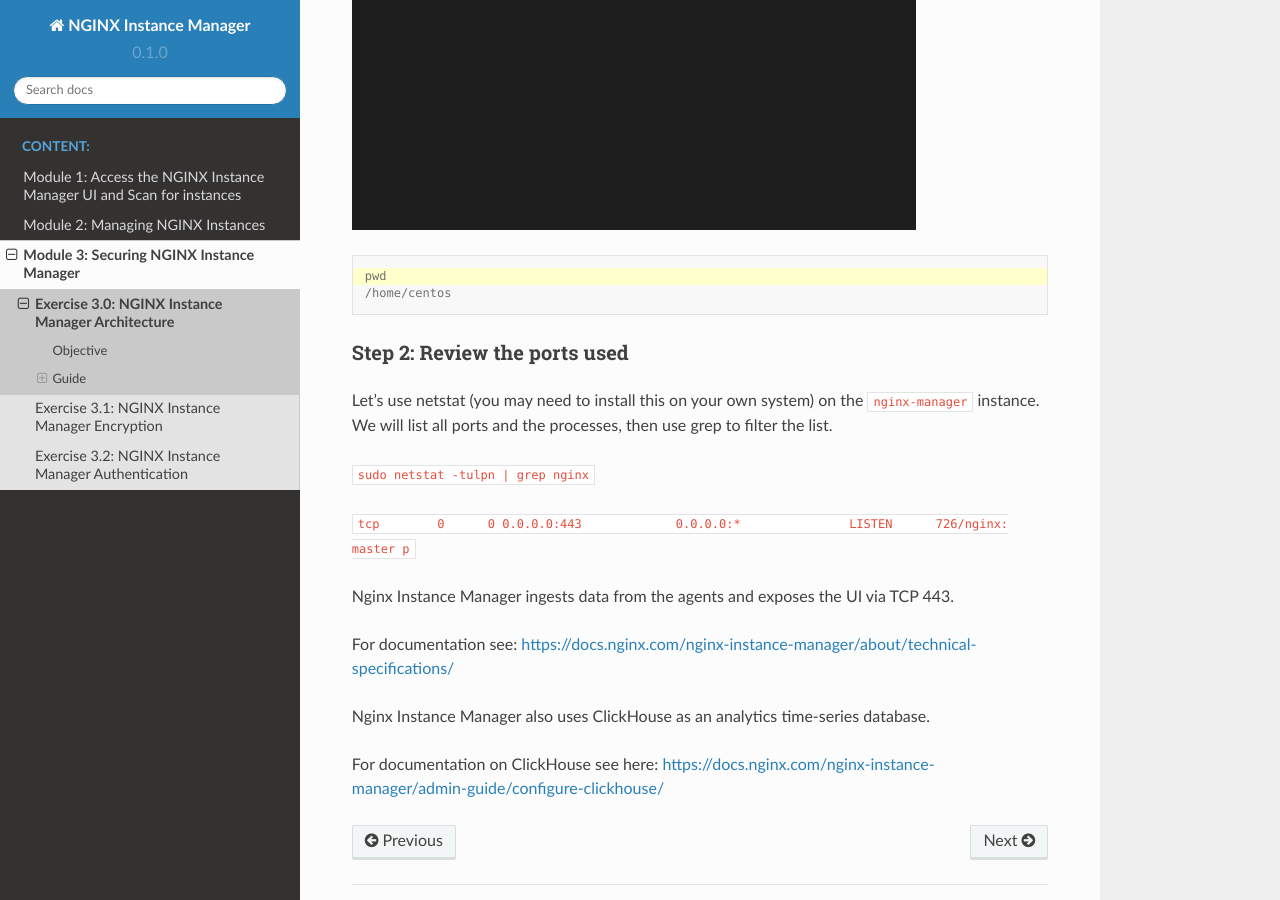
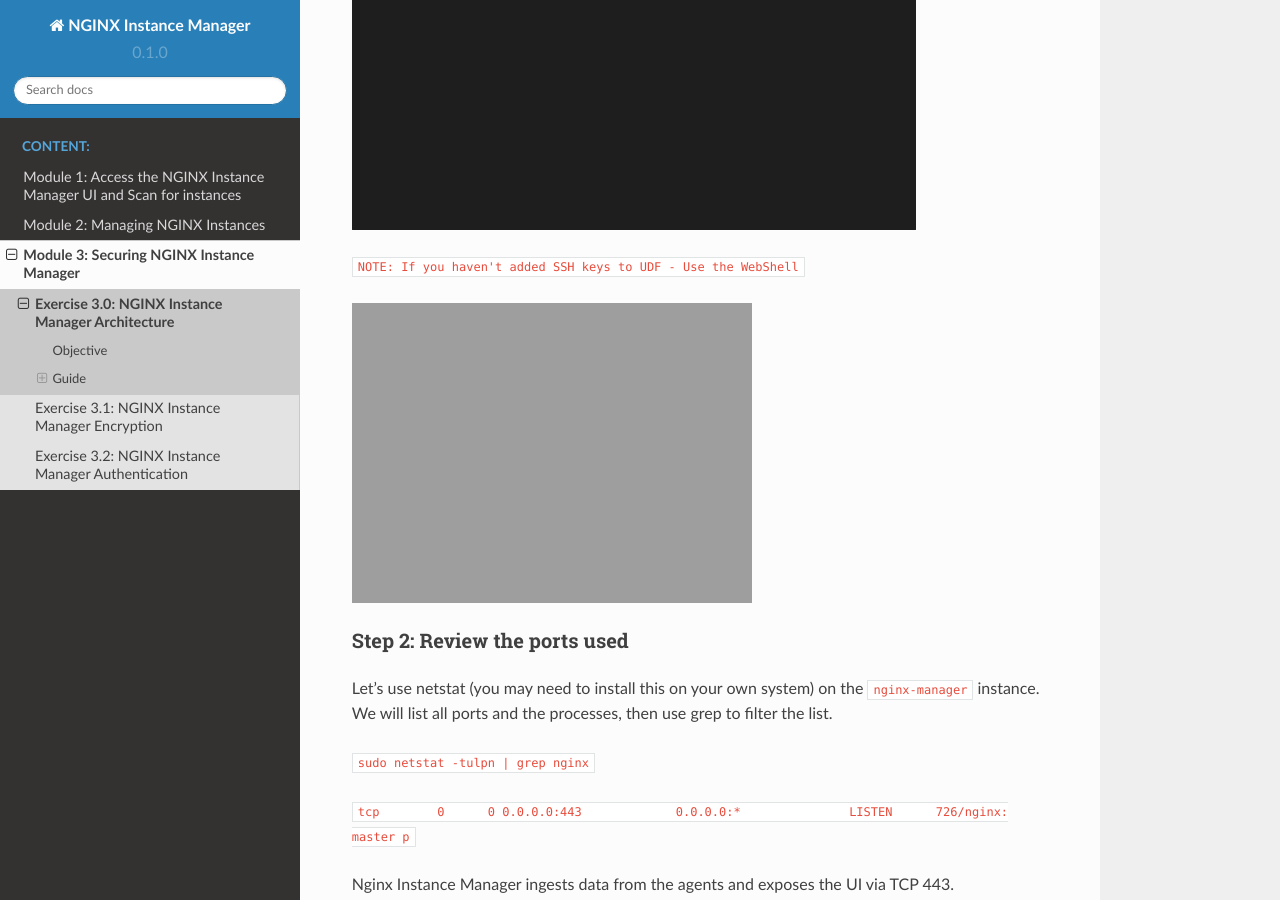
Before and after one commit to GBond/nginx-instance-manager-lab, a Sphinx documentation site: the page built from docs/source/module3/3.0-architecture.rst, in a window 1280 px wide and 900 px high, scrolled down 2110 px. Built offline with Sphinx 7.4.7 and the Read the Docs theme 2.0.0, drawn with Linux system fonts in a browser that asks for light colours; pages that are not in the unit, such as notebooks, are missing from menus.

Commit message:
Update 3.0-architecture.rst

```diff
--- a/docs/source/module3/3.0-architecture.rst
+++ b/docs/source/module3/3.0-architecture.rst
@@ -34,12 +34,9 @@
 
 .. image:: ./Add-SSH.png
 
-.. code-block:: shell-session
-   :emphasize-lines: 1
+``NOTE: If you haven't added SSH keys to UDF - Use the WebShell``
 
-   pwd
-   /home/centos
-
+.. image:: ./'Access-SSH 2.jpg'
 
 Step 2: Review the ports used
 -----------------------------
```
